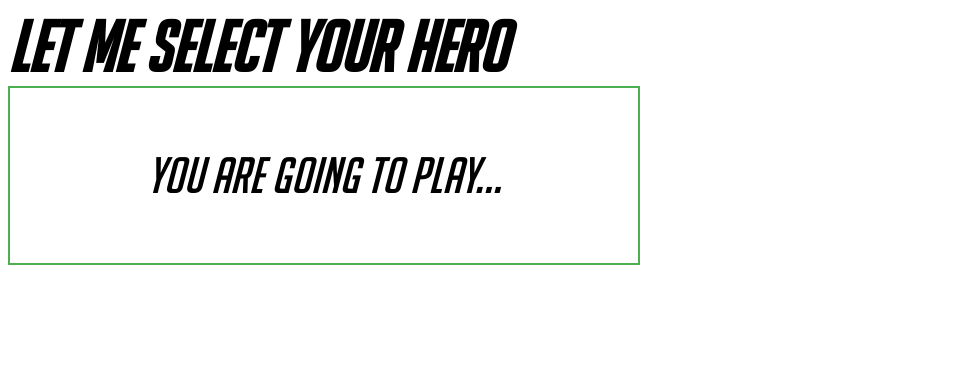
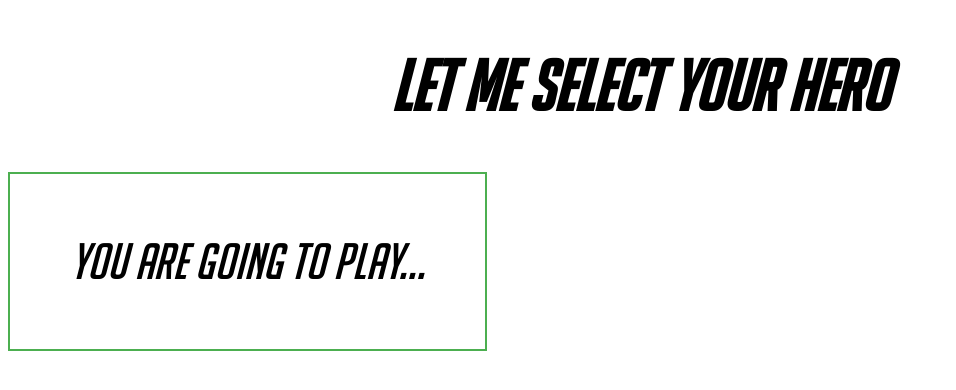
Before and after one commit to Skittlez0fThunda/Skittlez0fThunda.github.io, a plain HTML site: page index.html in a window 1280 px wide. Shown: the whole page, without its empty margins (0-956 px from the left). Drawn offline with Linux system fonts and the light colour scheme.

Commit message:
trying to center text

```diff
--- a/OverCSS.css
+++ b/OverCSS.css
@@ -1,6 +1,6 @@
 h1{
 	font-size: 70px;
-	margin:auto;
+	text-align:center;
 }
 button{
 		font-size: 50px;
@@ -9,8 +9,7 @@ button{
 		background-color: white;
 		color: black;
 		border: 2px solid #4CAF50; /*Green*/;
-		margin: auto;
-		width:50%;
+		text-align: center;
 }
 button:hover{
     background-color: #4CAF50; /* Green */
@@ -23,6 +22,5 @@ button:active{
 }
 div {
 	font-size: 100px;
-	margin: auto;
-	width: 50%;
+	text-align:center;
 }
```
